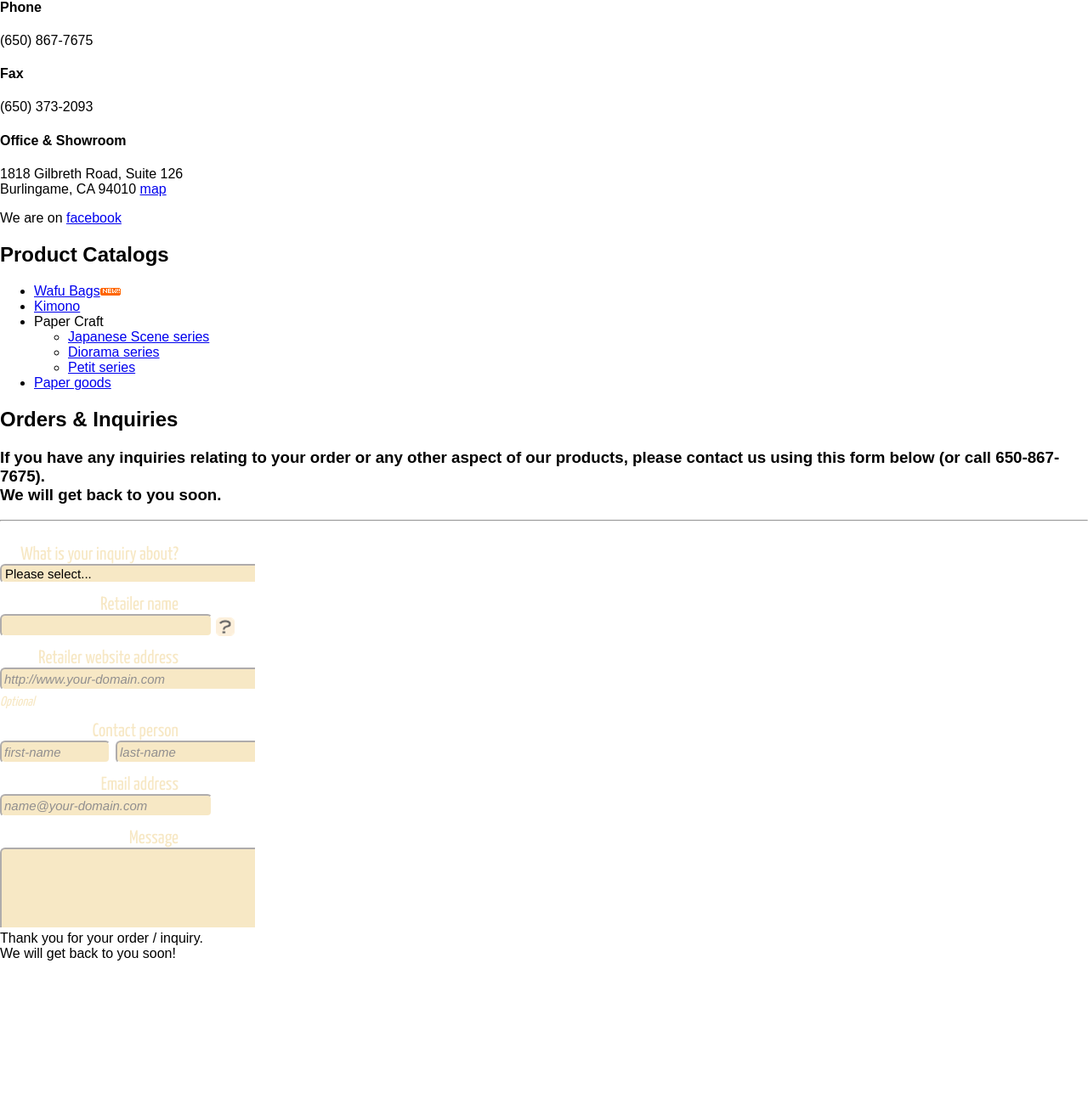
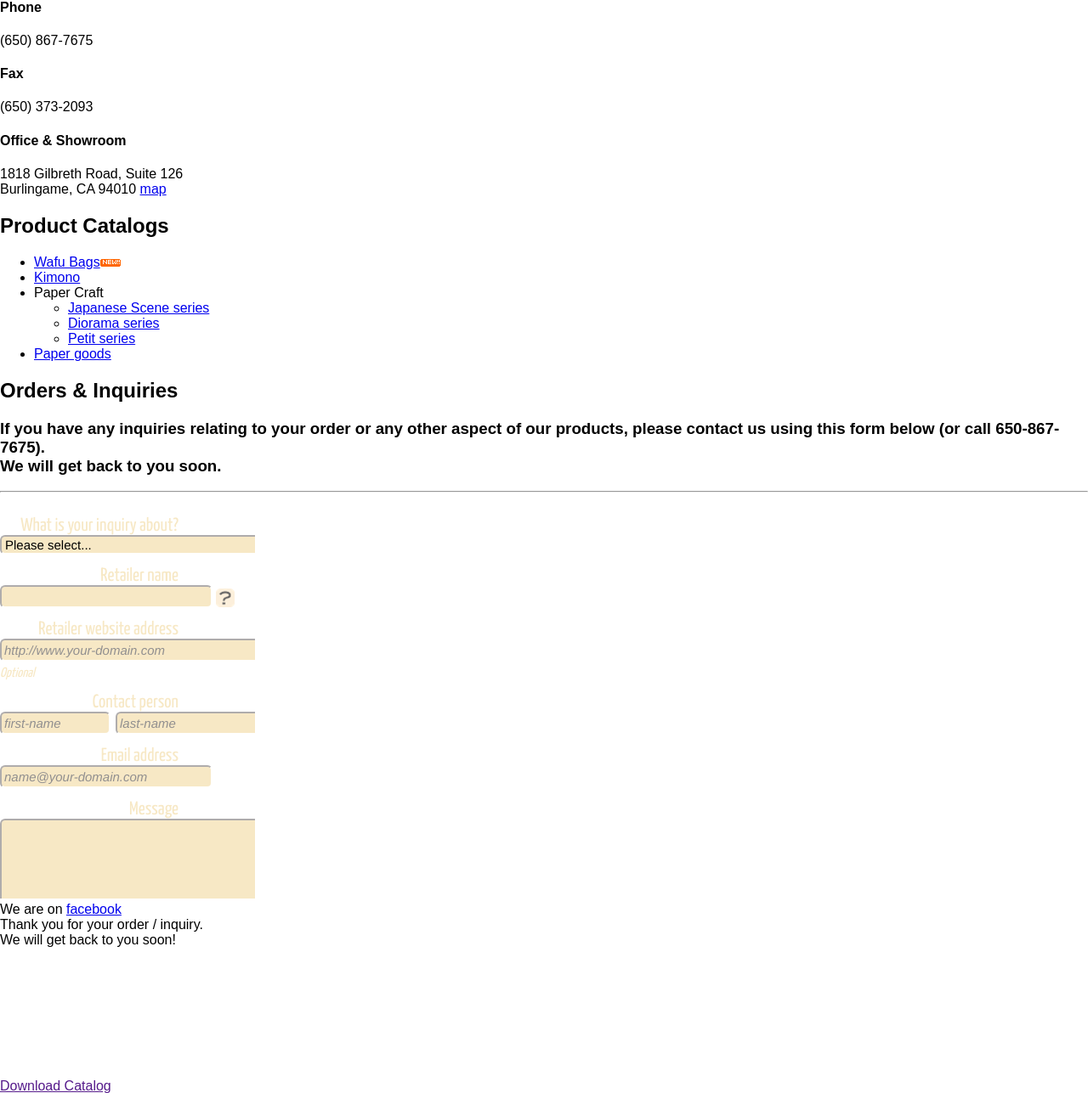
Before and after one commit to nob/kio, a CodeIgniter app: page / in a window 1280 px wide. Shown: the part 616-1903 px from the top of the page at 85% size. Run offline with CodeIgniter, Linux system fonts and the light colour scheme; some libraries are stand-ins or nearby versions.

Commit message:
Move Facebook Like Box button  outside of Company panel.

```diff
--- a/htdoc/css/kioto.css
+++ b/htdoc/css/kioto.css
@@ -337,10 +337,6 @@
 div#company-pane div.info p{
 	margin-left: 8px;
 }
-div#company-pane div.fb-likebox {
-	margin-left: 230px;
-	font: normal 22px 'Yanone Kaffeesatz', "Helvetica Neue", sans-serif;
-}
 div#inquiry-pane h2{
 	text-shadow: 3px 3px 1px #545652;
 }
@@ -413,8 +409,8 @@
 }
 div.fb-likebox-overlay {
 	background-color: #ffffff;
-	border: 6px solid #0e0d0d;
-	width: 407px;
+	border: 6px solid #283C67;
+	width: 300px;
 	height:500px;
 	display:none;
 }
@@ -426,7 +422,7 @@
 div.fb-likebox-overlay .close {
 	background-image:url(../img/close-s.png);
 	position:absolute;
-	left:-10px;
+	right:-10px;
 	top:-10px;
 	cursor:pointer;
 	height:28px;
@@ -554,9 +550,9 @@
 	border: 1px solid #283C67;
 	border-top: 1px solid #3B5998;
 	width: 140px;
-	height: 26px;
+	height: 24px;
 	display: inline-block;
-	font: bold 22px 'Tahoma', 'Yanone Kaffeesatz', "Helvetica Neue", sans-serif;
+	font: bold 20px 'Tahoma', 'Yanone Kaffeesatz', "Helvetica Neue", sans-serif;
 	color: #FFFFFF;
 	margin: 5px auto 5px;
 	padding: 3px 2px;
@@ -916,3 +912,20 @@
 .no-rgba div#thx-inquiry-msg {
 	-pie-background: rgba(0, 0, 0, 0.85);
 }
+div#fb {
+    position: fixed;
+    bottom: 20px;
+    left: 50px;
+    width: 230px;
+    height: 50px;
+    padding: 0px 10px;
+	font: normal 22px 'Yanone Kaffeesatz', "Helvetica Neue", sans-serif;
+    border-radius: 10px;
+}
+.rgba div#fb{
+  	background: rgba(255, 255, 255, 0.7);
+ }
+.no-rgba div#fb {
+	-pie-background: rgba(255, 255, 255, 0.7);
+	behavior: url(PIE.php);
+}
--- a/htdoc/fb-likebox.html
+++ b/htdoc/fb-likebox.html
@@ -1 +1 @@
-<iframe src="//www.facebook.com/plugins/likebox.php?href=https%3A%2F%2Fwww.facebook.com%2Fpages%2FKIOTO-Inc%2F373984132709296&amp;width=407&amp;height=500&amp;show_faces=false&amp;colorscheme=light&amp;stream=true&amp;border_color=%23333333&amp;header=false" scrolling="no" frameborder="0" style="border:none; overflow:hidden; width:407px; height:500px;" allowTransparency="true"></iframe>
+<iframe src="//www.facebook.com/plugins/likebox.php?href=https%3A%2F%2Fwww.facebook.com%2Fpages%2FKIOTO-Inc%2F373984132709296&amp;width=300&amp;height=500&amp;show_faces=false&amp;colorscheme=light&amp;stream=true&amp;border_color=%23FFFFFF&amp;header=false" scrolling="no" frameborder="0" style="border:none; overflow:hidden; width:300px; height:500px;" allowTransparency="true"></iframe>
--- a/htdoc/index.php
+++ b/htdoc/index.php
@@ -130,9 +130,6 @@
                     <a href="map.html" id="open-map" class="button" rel="#map">map</a>
                 </p>
             </div>
-            <div class="fb-likebox">
-                We are on <a href="fb-likebox.html" id="open-fb-likebox" class="button" rel="#fb-likebox">facebook</a>&nbsp;&nbsp;
-            </div>
         </div>
     </div>
     <div id="products-pane" class="pane">
@@ -164,6 +161,10 @@
             <!-- Customized Wufoo form comes here.-->
             <iframe height="470" allowTransparency="true" frameborder="0" scrolling="no" src="form.html"></iframe>
         </div>
+    </div>
+    <!-- div for fb-likebox button -->
+    <div id="fb">
+        We are on <a href="fb-likebox.html" id="open-fb-likebox" class="button" rel="#fb-likebox">facebook</a>&nbsp;&nbsp;
     </div>
     <div id="thx-inquiry-msg">
         Thank you for your order / inquiry.<br/>
```
Also changed, not shown: htdoc/js/kioto.js (+7 -3 lines).
